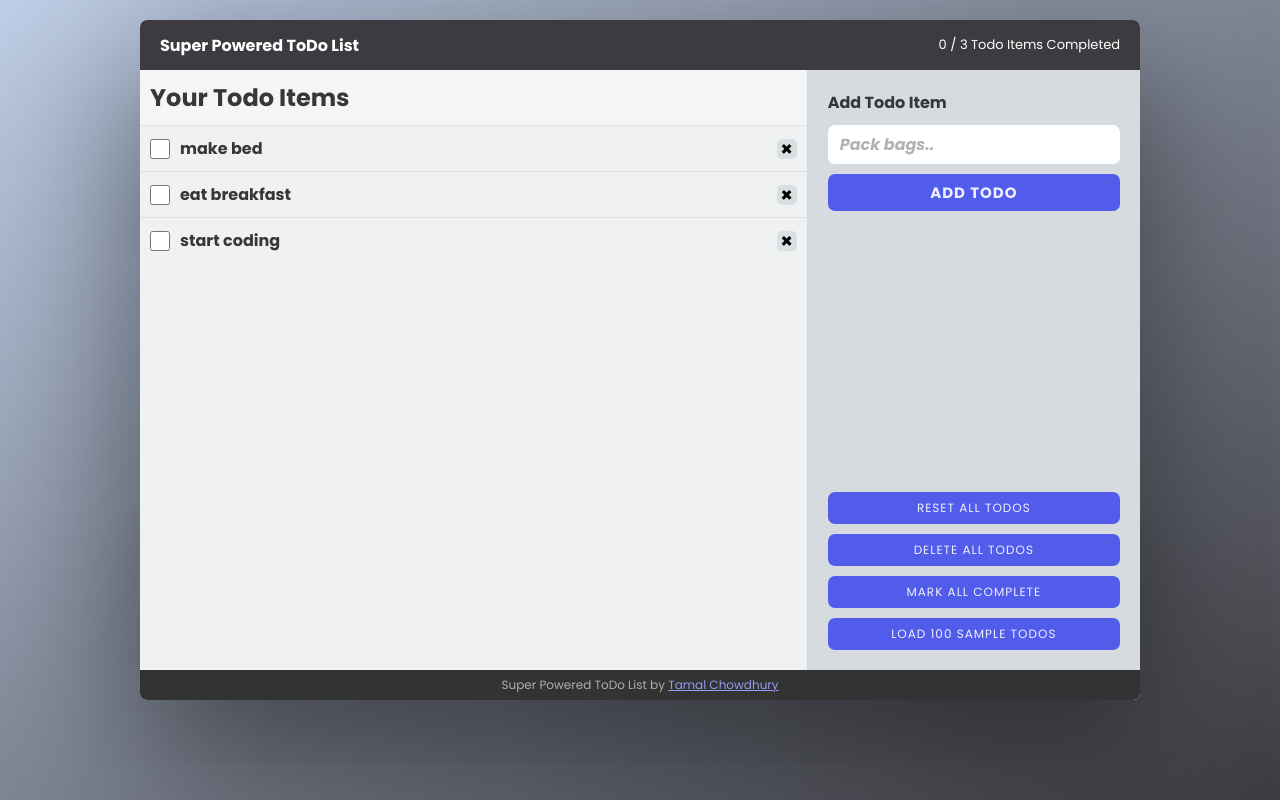
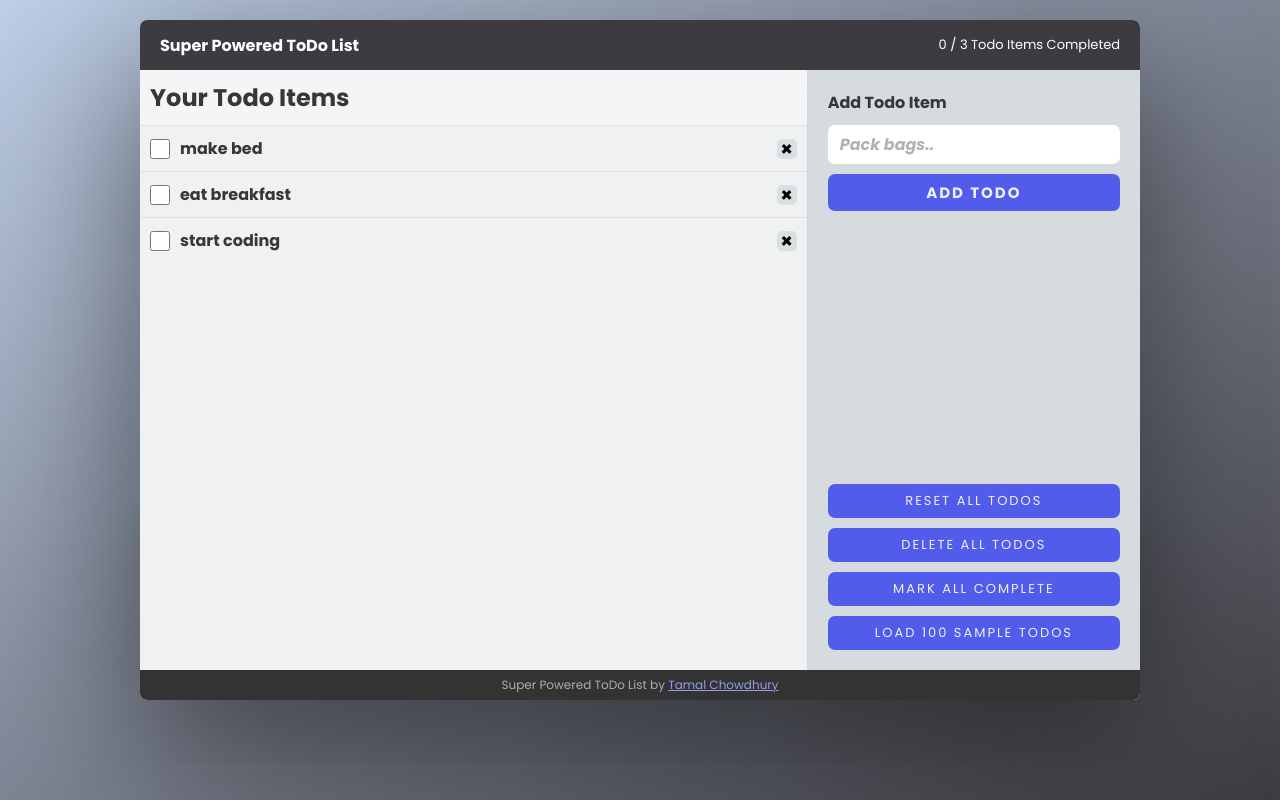
Before and after one commit to tamalchowdhury/7-react-todo-list, a React (Vite) app: page / in a window 1280 px wide. Built offline with nearby package versions, Linux system fonts and the light colour scheme.

Commit message:
updates button text sizing

```diff
--- a/src/index.css
+++ b/src/index.css
@@ -225,8 +225,8 @@ body {
   padding: 7px 10px;
   color: rgba(255, 255, 255, 0.9);
   text-transform: uppercase;
-  letter-spacing: 1px;
-  font-size: 12px;
+  letter-spacing: 2px;
+  font-size: 13px;
   transition: all 0.3s;
 }
 
@@ -234,8 +234,8 @@ body {
   background: var(--accent-color);
   border-radius: 7px;
   padding: 7px 10px;
+  font-size: 15px;
   font-weight: bold;
-  font-size: 15px;
 }
 
 .btn:hover {
```
